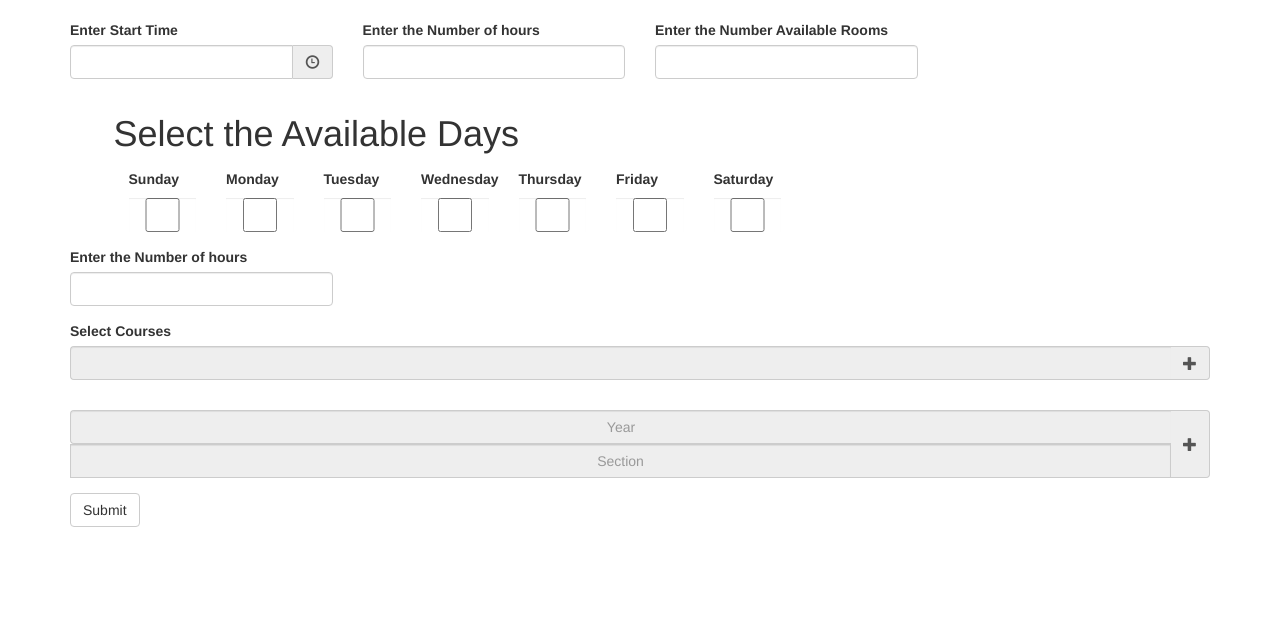
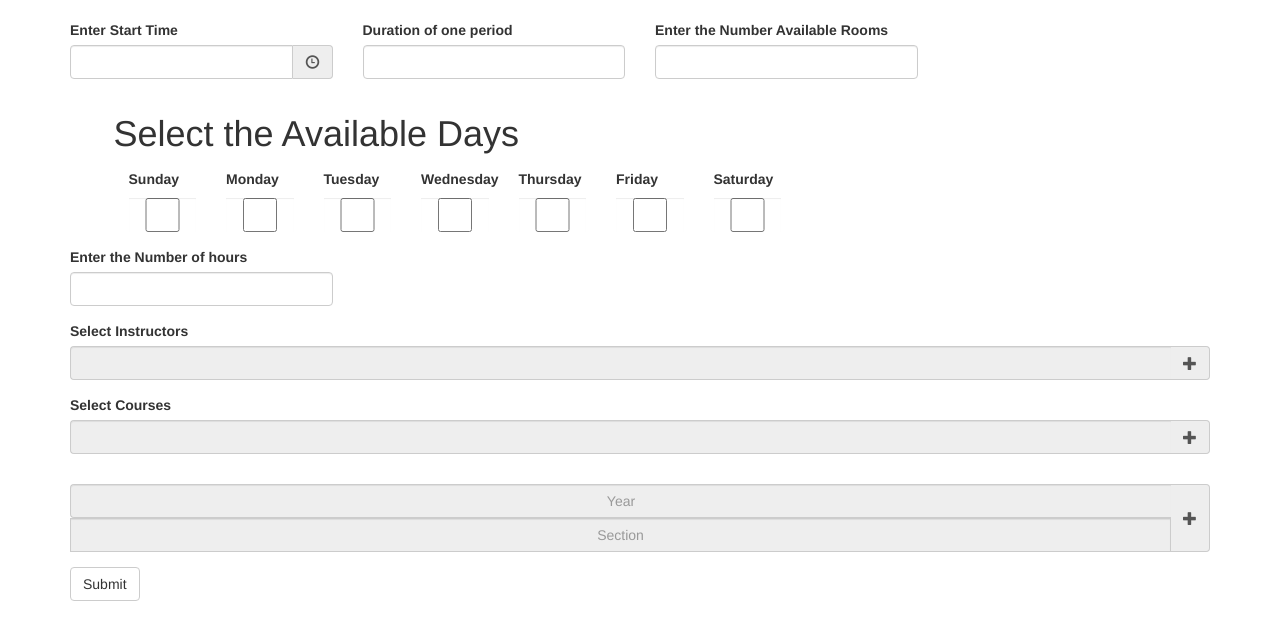
Before and after one commit to waleedj99/TimeTableGenerator, a Flask app: page / in a window 1280 px wide. Shown: the part 52-692 px from the top of the page. Run offline with Flask 2, Linux system fonts and the light colour scheme; some libraries are stand-ins or nearby versions.

Commit message:
AJAX form generation

```diff
--- a/static/index.js
+++ b/static/index.js
@@ -9,20 +9,44 @@ $(document).ready(function(){
         );
     });
 
+
+
     $('#submit_btn').click(function(e){
         e.preventDefault();
         console.log('Ajax POST')
 
-        let courses = $('.course-list').val()
-        console.log(courses);
+        let courses = $('.course-list')
+        course_list = []
+        courses.each(function(i, obj){
+                course_list.push($(this).val())
+        })
 
+        let instructors = $('.instructors-list')
+        instructors_list = []
+        instructors.each(function(i, obj){
+                instructors_list.push($(this).val())
+        })
 
+        let nrooms = $('#n_rooms').val()
+        let start_time = $('#datetimepicker1').find('input').val()
+        let duration = $('#duration').val()
+        function check_day(d){
+
+            if ($("#"+d.substring(0, 3)+"-check").prop('checked'))return true;
+            return false;
+        }
+        days = ['monday', 'tuesday', 'wednesday', 'thursday', 'friday', 'saturday']
+        new_days = []
+        days.forEach(function(it){
+            if(check_day(it)){
+                new_days.push(it)
+            }
+        })
+        console.log(new_days)
+        console.log(instructors_list)
+        console.log(course_list)
+        console.log(start_time)
     })
-
-
-
-
-
 })
 
 
@@ -82,3 +106,30 @@ function addInfo(divName, addBtn) {
     }
 
 }
+
+function addInstructor(divName,addBtn){
+    var formLength = document.getElementById(divName + '-main').childElementCount
+    console.log(addBtn.id)
+    if (addBtn.className.includes("glyphicon-minus")) {
+        addBtn.parentNode.parentNode.parentNode.parentNode.removeChild(addBtn.parentNode.parentNode.parentNode)
+    }
+    if (addBtn.className.includes("glyphicon-plus")) {
+        addBtn.className = "input-group-append  glyphicon glyphicon-minus"
+        var newDiv = document.createElement('div')
+        newDiv.className = 'form-group'
+        newDiv.id = "instructors-"+ formLength + ""
+        newDiv.innerHTML = ` <div class="col-lg-12 ">
+                            <div class="input-group form-group">
+                            <input type="text" class="instructors-list input-group-addon form-control" id="instructors-in-`+ formLength +`">
+                                <span class="input-group-addon">
+                                    <span>
+                                        <span  onclick="addInstructor('instructors',this)" class="input-group-append glyphicon glyphicon-plus" id=`+ formLength++ +` />
+                                    </span>
+                                </span>
+                            </input>
+                        </div>
+                    </div>`
+        document.getElementById(divName+'-main').appendChild(newDiv)
+    }
+
+}
--- a/templates/index.html
+++ b/templates/index.html
@@ -45,7 +45,7 @@
             </div>
             <div class="col-sm-3">
             <div class="form-group">
-               <label class="label-control" for="duration">Enter the Number of hours</label>
+               <label class="label-control" for="duration">Duration of one period</label>
                <input type="number" class="form-control" name="duration" id="duration" min=1 max = 9>
             </div>
             </div>
@@ -123,6 +123,27 @@
             </div>
 
         </div>
+        <div class="row">
+
+            <label class="col-lg-12 col-md-12 label-control">Select Instructors</label>
+            <div id="instructors-main">
+            <div class="form-group" id="instructors-0">
+                <div class="col-lg-12 ">
+                    <div class="input-group form-group">
+                        <input type="text" class="instructors-list input-group-addon form-control" id="instructors">
+                        <span class="input-group-addon">
+                            <span>
+                                <span onclick="addInstructor('instructors',this)" class="input-group-append glyphicon glyphicon-plus" id=`+
+                                    formLength++ +` />
+                            </span>
+                        </span>
+                        </input>
+                    </div>
+                </div>
+            </div>
+            </div>
+        </div>
+
 
         <div class="row">
 
@@ -144,6 +165,7 @@
             </div>
             </div>
         </div>
+
 
         <div class="row">
             <div id="sinfo-main">
```
